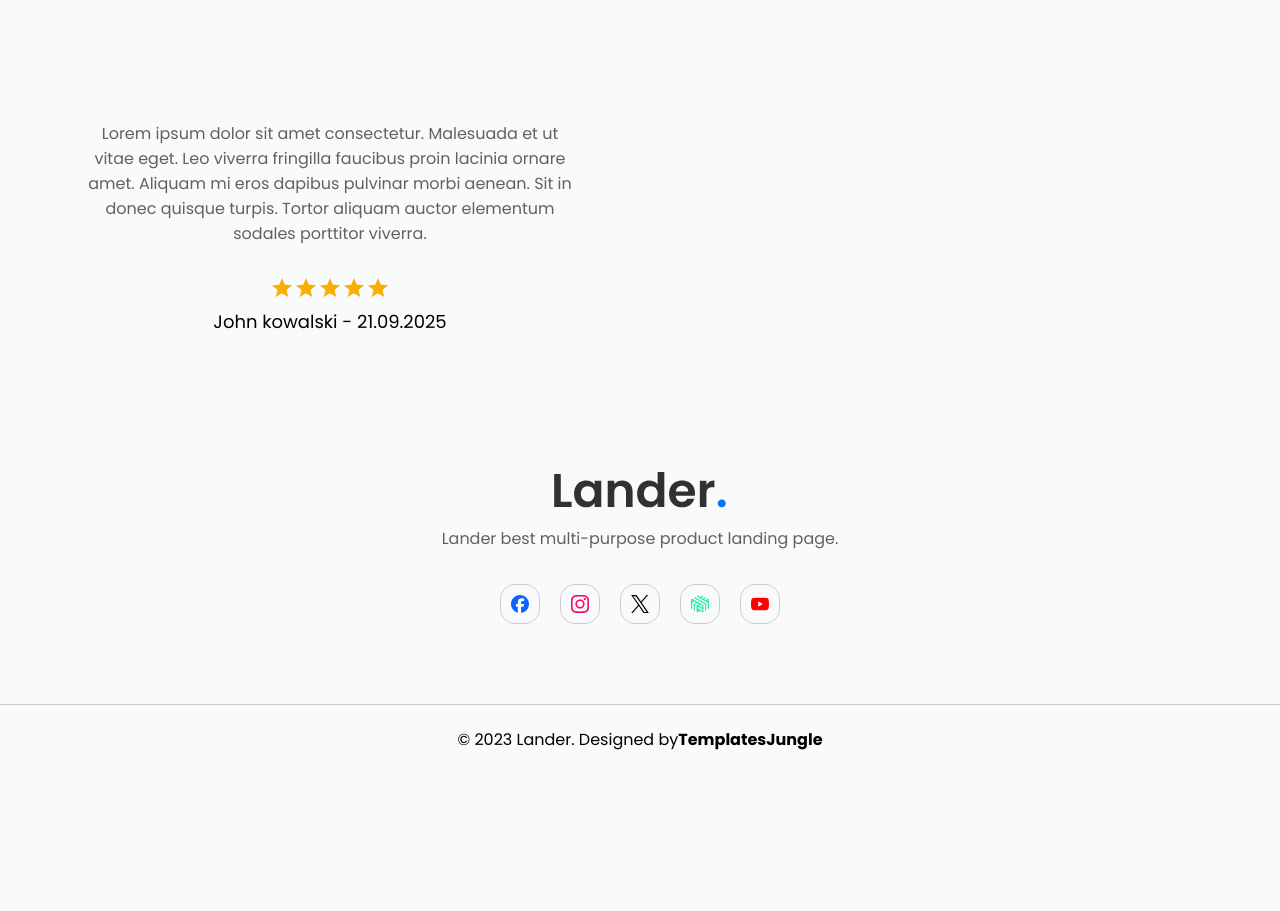
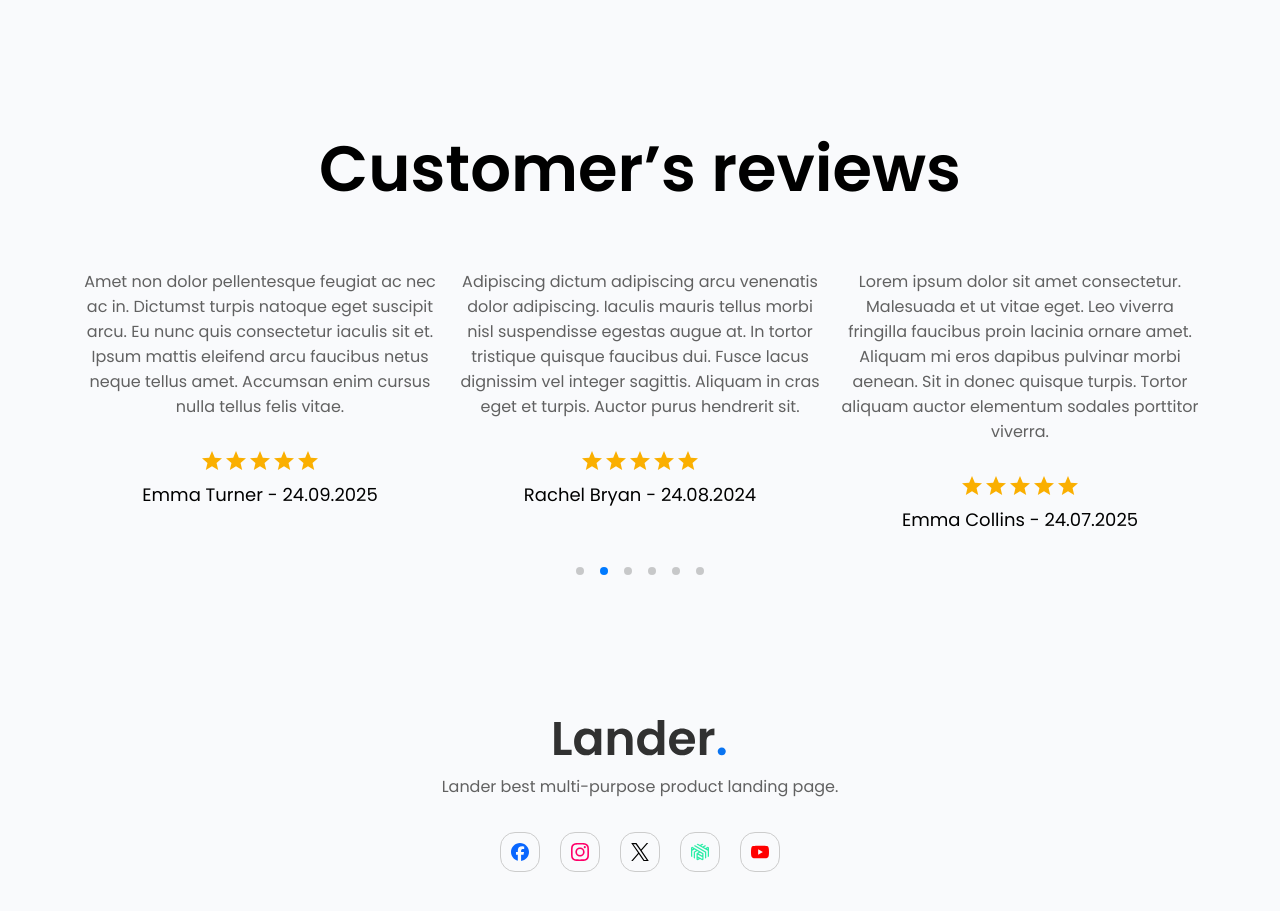
Before and after one commit to kacperlaudanski/landing_pro, a React (Vite) app: page / in a window 1280 px wide. Shown: the part 1360-2271 px from the top of the page. Before the commit the page ends 2135 px from the top, so only its background shows below. Built offline with nearby package versions, Linux system fonts and the light colour scheme.

Commit message:
[LND-12] customerReviewGroup + embed

```diff
--- a/package.json
+++ b/package.json
@@ -24,7 +24,8 @@
     "react-router": "^7.7.0",
     "react-router-dom": "^7.7.0",
     "simple-icons": "^15.8.0",
-    "styled-components": "^6.1.19"
+    "styled-components": "^6.1.19",
+    "swiper": "^11.2.10"
   },
   "devDependencies": {
     "@chromatic-com/storybook": "^4.0.1",
--- /dev/null
+++ b/src/components/customerReviewGroup/customerReviewGroup.component.tsx
@@ -0,0 +1,42 @@
+import { JSX } from 'react';
+import 'swiper/css';
+import 'swiper/css/pagination';
+import { Swiper, SwiperSlide } from 'swiper/react';
+import { Autoplay, Pagination } from 'swiper/modules';
+
+import { CustomerReviewData } from '../../interfaces';
+import { CustomerReview } from '../customerReview/customerReview.component';
+
+import { CustomerReviewGroupProps } from './customerReviewGroup.types';
+import { SwiperWrapper, Wrapper } from './customerReviewGroup.styled';
+
+export const CustomerReviewGroup: React.FC<CustomerReviewGroupProps> = (props: CustomerReviewGroupProps): JSX.Element => {
+  const { className, items, itemsPerPage }: CustomerReviewGroupProps = props;
+
+  return (
+    <Wrapper className={className}>
+      <SwiperWrapper>
+        <Swiper
+          autoplay={{
+            delay: 2000,
+            pauseOnMouseEnter: true,
+          }}
+          loop
+          modules={[Autoplay, Pagination]}
+          pagination={{
+            clickable: false,
+          }}
+          spaceBetween={20}
+          slidesPerView={itemsPerPage}
+          swiperPaginationBottom={40}
+        >
+          {items.map((item: CustomerReviewData): JSX.Element => (
+            <SwiperSlide key={item.customer}>
+              <CustomerReview customer={item.customer} date={item.date} review={item.review} />
+            </SwiperSlide>
+          ))}
+        </Swiper>
+      </SwiperWrapper>
+    </Wrapper>
+  );
+};
--- /dev/null
+++ b/src/components/customerReviewGroup/customerReviewGroup.styled.ts
@@ -0,0 +1,20 @@
+import { styled } from 'styled-components';
+
+import { StyledComponent } from '../../types';
+
+export const Wrapper: StyledComponent = styled.div``;
+
+export const SwiperWrapper: StyledComponent = styled.div`
+  position: relative;
+
+  .swiper-wrapper {
+    padding-bottom: 50px;
+  }
+
+  .swiper-pagination {
+    position: absolute;
+    display: flex;
+    justify-content: center;
+    gap: 8px;
+  }
+`;
--- a/src/components/index.ts
+++ b/src/components/index.ts
@@ -4,3 +4,5 @@ export { HeroBanner } from './heroBanner/heroBanner.component';
 export { Button } from './button/button.component';
 export { SideMenu } from './sideMenu/sideMenu.component';
 export { FeatureCard } from './featureCard/featureCard.component';
+export { CustomerReview } from './customerReview/customerReview.component';
+export { CustomerReviewGroup } from './customerReviewGroup/customerReviewGroup.component';
--- /dev/null
+++ b/src/interfaces/cuatomerReviewData.interface.ts
@@ -0,0 +1,5 @@
+export interface CustomerReviewData {
+  customer: string;
+  review: string;
+  date: number;
+}
--- a/src/interfaces/index.ts
+++ b/src/interfaces/index.ts
@@ -3,3 +3,4 @@ export type { ButtonData } from './buttonData.interface';
 export type { MenuOption } from './menuOption.interface';
 export type { SocialMediaItem } from './socialMediaItem.interface';
 export type { FeatureCardData } from './featureCardData.interface';
+export type { CustomerReviewData } from './cuatomerReviewData.interface';
--- a/src/routes/main/main.consts.ts
+++ b/src/routes/main/main.consts.ts
@@ -1,6 +1,6 @@
 import { Bandage, Briefcase, Lightbulb } from 'lucide-react';
 
-import { FeatureCardData } from '../../interfaces';
+import { CustomerReviewData, FeatureCardData } from '../../interfaces';
 
 export const benefitsData: FeatureCardData[] = [
   {
@@ -19,3 +19,36 @@ export const benefitsData: FeatureCardData[] = [
     icon: Bandage,
   },
 ];
+
+export const customerReviewData: CustomerReviewData[] = [
+  {
+    customer: 'David William',
+    date: 1756665326,
+    review: 'Lorem ipsum dolor sit amet consectetur. Malesuada et ut vitae eget. Leo viverra fringilla faucibus proin lacinia ornare amet. Aliquam mi eros dapibus pulvinar morbi aenean. Sit in donec quisque turpis. Tortor aliquam auctor elementum sodales porttitor viverra.',
+  },
+  {
+    customer: 'Emma Turner',
+    date: 1758738926,
+    review: 'Amet non dolor pellentesque feugiat ac nec ac in. Dictumst turpis natoque eget suscipit arcu. Eu nunc quis consectetur iaculis sit et. Ipsum mattis eleifend arcu faucibus netus neque tellus amet. Accumsan enim cursus nulla tellus felis vitae.',
+  },
+  {
+    customer: 'Rachel Bryan',
+    date: 1724524526,
+    review: 'Adipiscing dictum adipiscing arcu venenatis dolor adipiscing. Iaculis mauris tellus morbi nisl suspendisse egestas augue at. In tortor tristique quisque faucibus dui.  Fusce lacus dignissim vel integer sagittis. Aliquam in cras eget et turpis. Auctor purus hendrerit sit.',
+  },
+  {
+    customer: 'Emma Collins',
+    date: 1753382126,
+    review: 'Lorem ipsum dolor sit amet consectetur. Malesuada et ut vitae eget. Leo viverra fringilla faucibus proin lacinia ornare amet. Aliquam mi eros dapibus pulvinar morbi aenean. Sit in donec quisque turpis. Tortor aliquam auctor elementum sodales porttitor viverra.',
+  },
+  {
+    customer: 'Michael Turner',
+    date: 1753382126,
+    review: 'Amet non dolor pellentesque feugiat ac nec ac in. Dictumst turpis natoque eget suscipit arcu. Eu nunc quis consectetur iaculis sit et. Ipsum mattis eleifend arcu faucibus netus neque tellus amet. Accumsan enim cursus nulla tellus felis vitae.',
+  },
+  {
+    customer: 'Sophia Reynolds',
+    date: 1724524526,
+    review: 'Adipiscing dictum adipiscing arcu venenatis dolor adipiscing. Iaculis mauris tellus morbi nisl suspendisse egestas augue at. In tortor tristique quisque faucibus dui.  Fusce lacus dignissim vel integer sagittis. Aliquam in cras eget et turpis. Auctor purus hendrerit sit.',
+  },
+]
--- a/src/routes/main/main.styled.ts
+++ b/src/routes/main/main.styled.ts
@@ -44,6 +44,11 @@ export const BenefitsWrapper: StyledComponent = styled.div`
 `;
 
 export const ReviewsSectionWrapper: StyledComponent = styled.div`
-  display: flex;
   margin-top: 160px;
+  text-align: center;
 `;
+
+export const ReviewSectionHeader: StyledComponent = styled.h2`
+  font-size: 64px;
+  font-weight: ${FontWeight.SemiBold};
+`;
--- a/src/routes/main/main.tsx
+++ b/src/routes/main/main.tsx
@@ -1,13 +1,21 @@
 import { JSX } from 'react';
 
-import { FeatureCard, HeroBanner } from '../../components';
-import { CustomerReview } from '../../components/customerReview/customerReview.component';
+import { CustomerReviewGroup, FeatureCard, HeroBanner } from '../../components';
 import { ButtonTheme } from '../../enums';
 import { FeatureCardData } from '../../interfaces';
 
 import HeroImage from './images/hero.png';
-import { benefitsData } from './main.consts';
-import { BenefitsHeader, BenefitsHeaderContainer, BenefitsSectionWrapper, BenefitsSubheader, BenefitsWrapper, ReviewsSectionWrapper, Wrapper } from './main.styled';
+import { benefitsData, customerReviewData } from './main.consts';
+import {
+  BenefitsHeader,
+  BenefitsHeaderContainer,
+  BenefitsSectionWrapper,
+  BenefitsSubheader,
+  BenefitsWrapper,
+  ReviewSectionHeader,
+  ReviewsSectionWrapper,
+  Wrapper,
+} from './main.styled';
 
 export const Main: React.FC = (): JSX.Element => {
   return (
@@ -43,7 +51,10 @@ export const Main: React.FC = (): JSX.Element => {
         </BenefitsWrapper>
       </BenefitsSectionWrapper>
       <ReviewsSectionWrapper>
-        <CustomerReview customer="John kowalski" date={1758486721} review='Lorem ipsum dolor sit amet consectetur. Malesuada et ut vitae eget. Leo viverra fringilla faucibus proin lacinia ornare amet. Aliquam mi eros dapibus pulvinar morbi aenean. Sit in donec quisque turpis. Tortor aliquam auctor elementum sodales porttitor viverra.' />
+        <ReviewSectionHeader>
+          Customer’s reviews
+        </ReviewSectionHeader>
+        <CustomerReviewGroup items={customerReviewData} itemsPerPage={3} />
       </ReviewsSectionWrapper>
     </Wrapper>
   )
```
Also changed, not shown: src/components/customerReview/customerReview.types.ts (+3 -4 lines), src/components/customerReviewGroup/customerReviewGroup.types.ts (added, +7 -0 lines), 1 other file (tests, documents, lock files or other folders).
